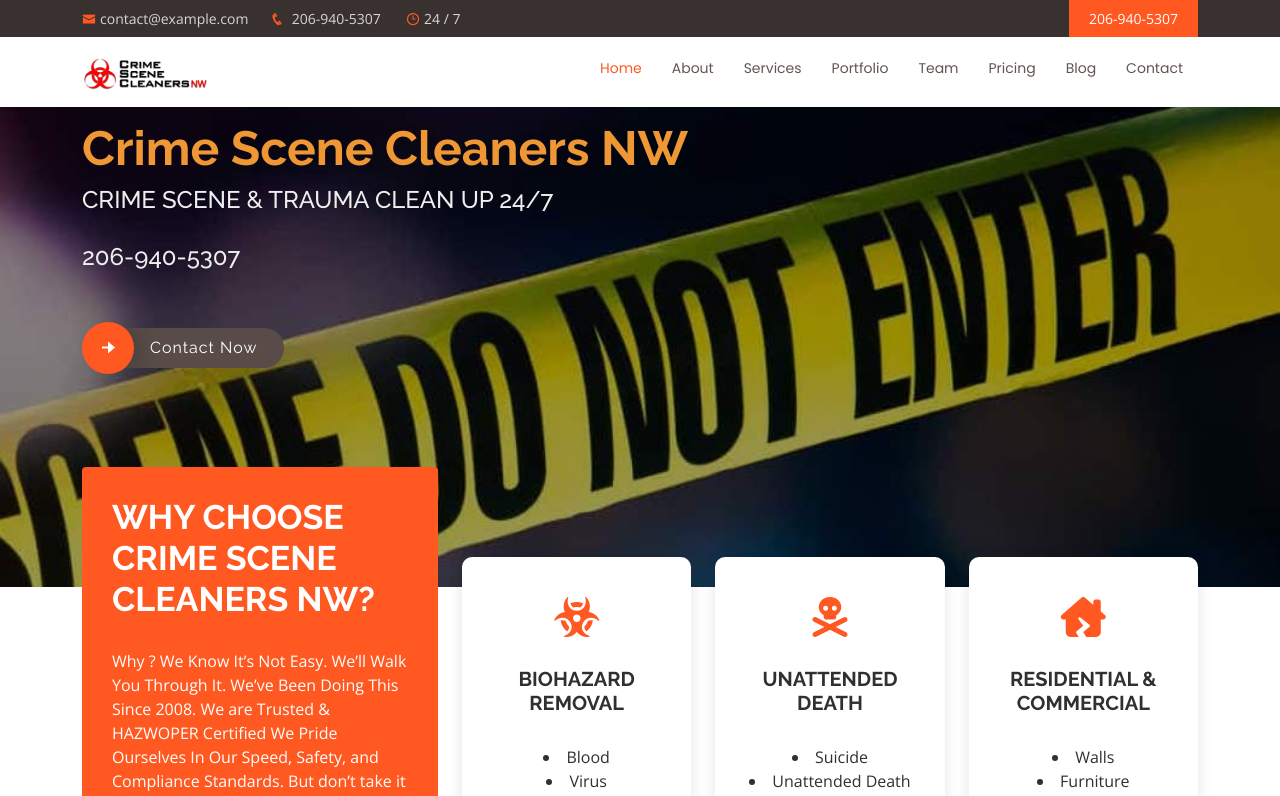
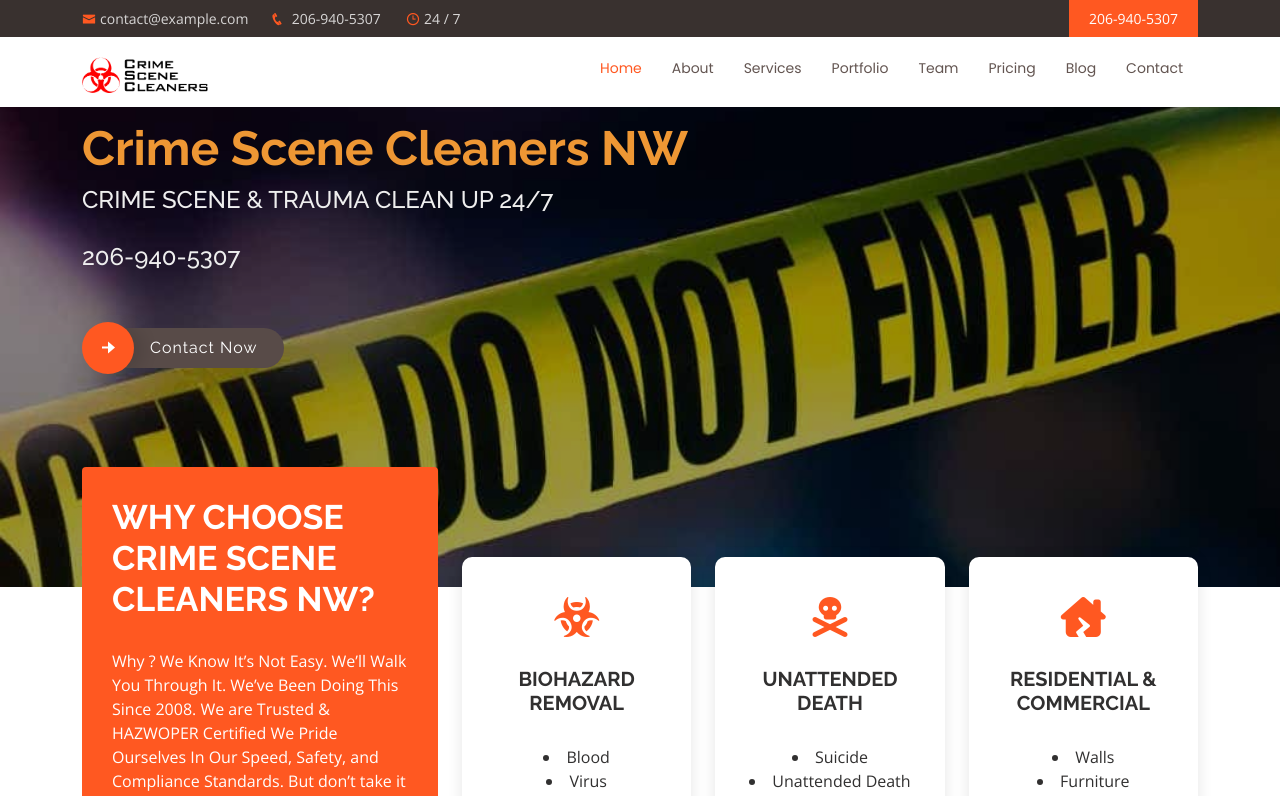
Before and after one commit to kurtoian13/CSCNW, a plain HTML site: page index.html in a window 1280 px wide. Shown: the top 796 px of the page. Drawn offline with nearby package versions, Linux system fonts and the light colour scheme.

Commit message:
logo jpg try to get working

```diff
--- a/index.html
+++ b/index.html
@@ -55,7 +55,7 @@
     <div class="container d-flex justify-content-between">
 
       <div class="logo">
-        <h1 class="text-light"><a href="index.html"><img src="/assets/img/cscNWlogo.png" alt=""></span></a></h1>
+        <h1 class="text-light"><a href="index.html"><img src="/assets/img/CSC-Logo.jpg" alt=""></span></a></h1>
         <!-- Uncomment below if you prefer to use an image logo -->
         <!-- <a href="index.html"><img src="assets/img/logo.png" alt="" class="img-fluid"></a>-->
       </div>
```
Also changed, not shown: assets/img/CSC-Logo.jpg (added).
